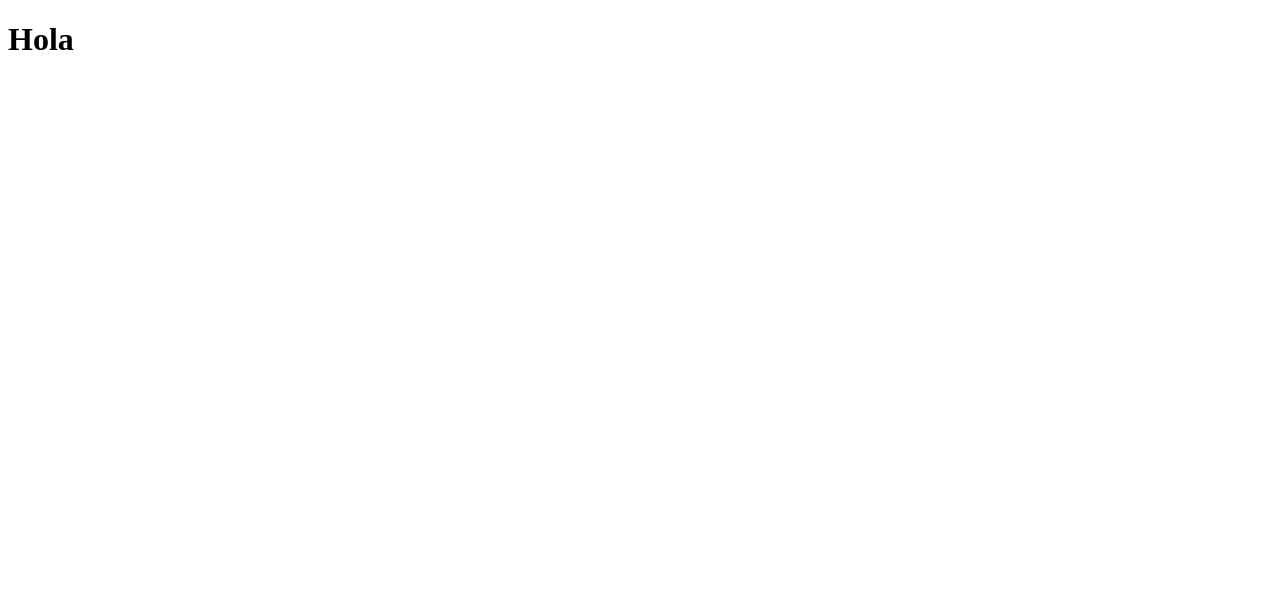
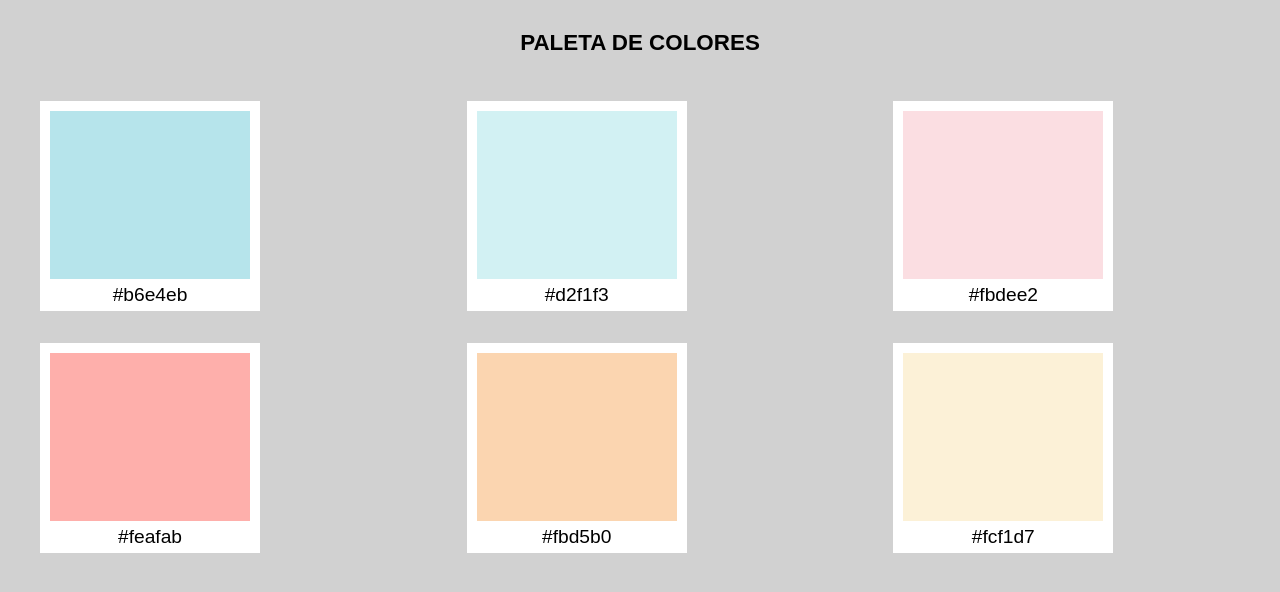
Before and after one commit to MiriiFernandez/PaletaColoresSASS, a plain HTML site: page public/index.html in a window 1280 px wide. Drawn offline with Linux system fonts and the light colour scheme.

Commit message:
Paleta de colores con bucle

```diff
--- a/public/index.html
+++ b/public/index.html
@@ -1,13 +1,36 @@
 <!DOCTYPE html>
 <html lang="en">
-<head>
-    <meta charset="UTF-8">
-    <meta http-equiv="X-UA-Compatible" content="IE=edge">
-    <meta name="viewport" content="width=device-width, initial-scale=1.0">
-    <title>Document</title>
-    <link rel="stylesheet" href="./css/main.css">
-</head>
-<body>
-    <h1>Hola</h1>
-</body>
+  <head>
+    <meta charset="UTF-8" />
+    <meta http-equiv="X-UA-Compatible" content="IE=edge" />
+    <meta name="viewport" content="width=device-width, initial-scale=1.0" />
+    <title>Paleta de Colores</title>
+    <link rel="stylesheet" href="./css/main.css" />
+  </head>
+  <body>
+    <section class="contenedor">
+      <h4 class="titulo">PALETA DE COLORES</h4>
+
+      <!-- Polaroid -->
+      <figure class="polaroid polaroid--color1">
+        <figcaption class="texto"></figcaption>
+      </figure>
+      <figure class="polaroid polaroid--color2">
+        <figcaption class="texto"></figcaption>
+      </figure>
+      <figure class="polaroid polaroid--color3">
+        <figcaption class="texto"></figcaption>
+      </figure>
+
+      <figure class="polaroid polaroid--color4">
+        <figcaption class="texto"></figcaption>
+      </figure>
+      <figure class="polaroid polaroid--color5">
+        <figcaption class="texto"></figcaption>
+      </figure>
+      <figure class="polaroid polaroid--color6">
+        <figcaption class="texto"></figcaption>
+      </figure>
+    </section>
+  </body>
 </html>
--- a/src/sass/abstracts/_variables.scss
+++ b/src/sass/abstracts/_variables.scss
@@ -1,3 +1,14 @@
 /* ********* */
 /* @VARIABLES */
 /* ********* */
+$colores: (
+  "color1": #b6e4eb,
+  "color2": #d2f1f3,
+  "color3": #fbdee2,
+  "color4": #feafab,
+  "color5": #fbd5b0,
+  "color6": #fcf1d7
+);
+
+
+$FondoPolaroid: #bebebe
--- a/src/sass/base/_typography.scss
+++ b/src/sass/base/_typography.scss
@@ -1,3 +1,19 @@
 /* ********* */
 /* @TYPOGRAPHY */
 /* ********* */
+$fontTitulo: 1.4rem;
+$fontPolaroid: 1.2rem;
+
+$fontFamily: Sans-serif;
+
+body {
+  font-family: $fontFamily;
+}
+
+.titulo{
+    font-size: $fontTitulo;
+}
+
+.texto{
+    font-size: $fontPolaroid;
+}
--- a/src/sass/main.scss
+++ b/src/sass/main.scss
@@ -25,7 +25,7 @@
 
 // PAGES
 @import 'pages/home';
-@import 'pages/contact';
+
 
 // THEMEs
 @import 'themes/dark';
--- a/src/sass/pages/_contact.scss
+++ /dev/null
@@ -1,3 +0,0 @@
-/* ********* */
-/* @CONTACT */
-/* ********* */
--- a/src/sass/pages/_home.scss
+++ b/src/sass/pages/_home.scss
@@ -1,3 +1,52 @@
 /* ********* */
 /* @HOME */
 /* ********* */
+body {
+  background-color: rgb(209, 209, 209);
+}
+
+.contenedor {
+  display: grid;
+  grid-template-columns: repeat(3, 1fr);
+  grid-template-rows: repeat(4, auto);
+}
+
+.titulo {
+  text-align: center;
+  grid-column: 1/4;
+}
+
+@each $color, $FondoPolaroid in $colores {
+  .polaroid {
+    width: 200px;
+    height: 200px;
+    display: flex;
+    flex-direction: column;
+    justify-content: end;
+
+    border-top: 10px solid #fff;
+    border-left: 10px solid #fff;
+    border-right: 10px solid #fff;
+
+        //fondo
+        &--#{$color} {
+        background-color: $FondoPolaroid;
+
+
+            //Texto de las polaroid
+            .texto {
+                background-color: #fff;
+                padding: 5px 0;
+                text-align: center;
+                &::before{
+                    content:"#{$FondoPolaroid}";
+                }
+            }
+        }
+    }
+
+}
+
+figcaption {
+  text-align: center;
+}
```
Also changed, not shown: public/css/main.css, 2 other files.
